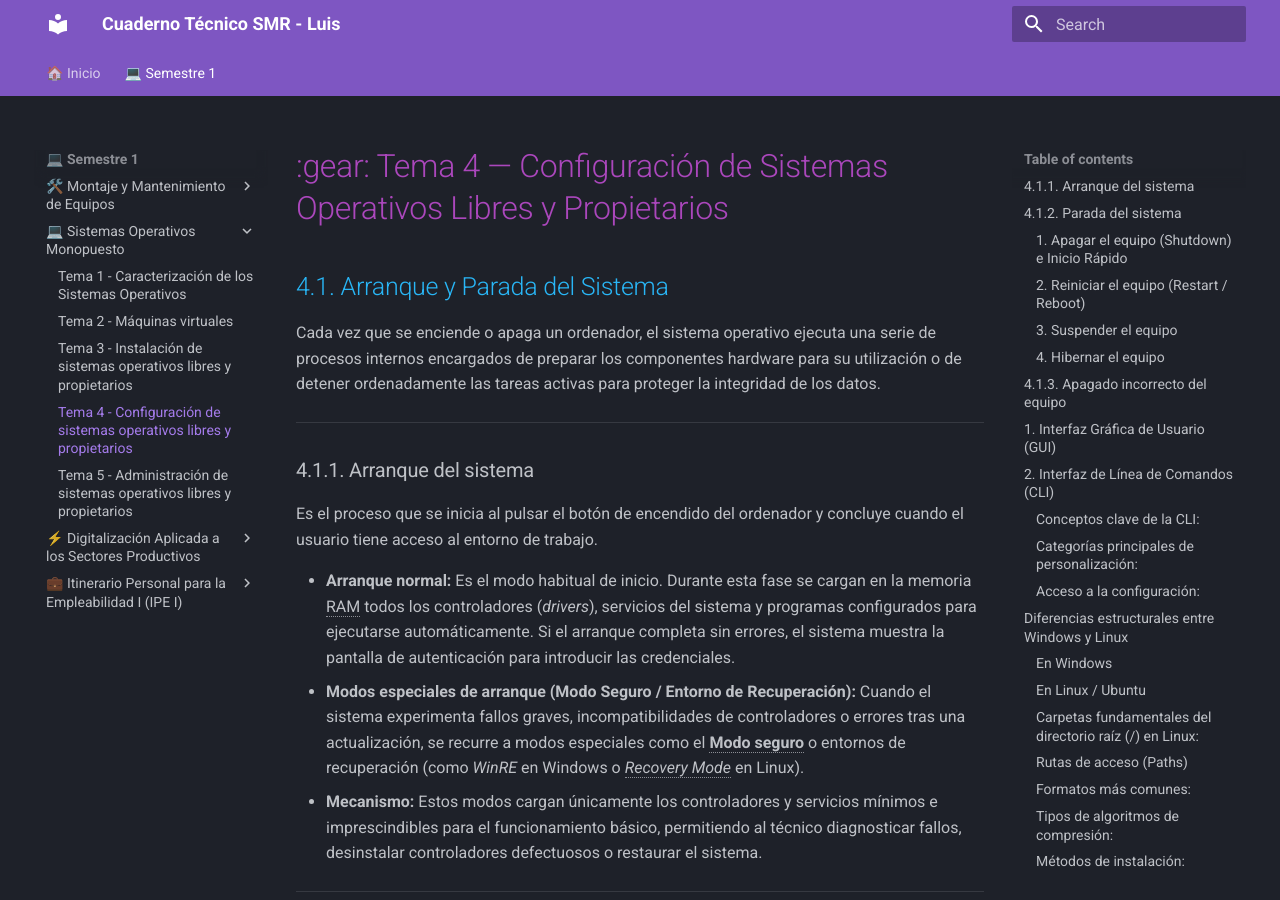
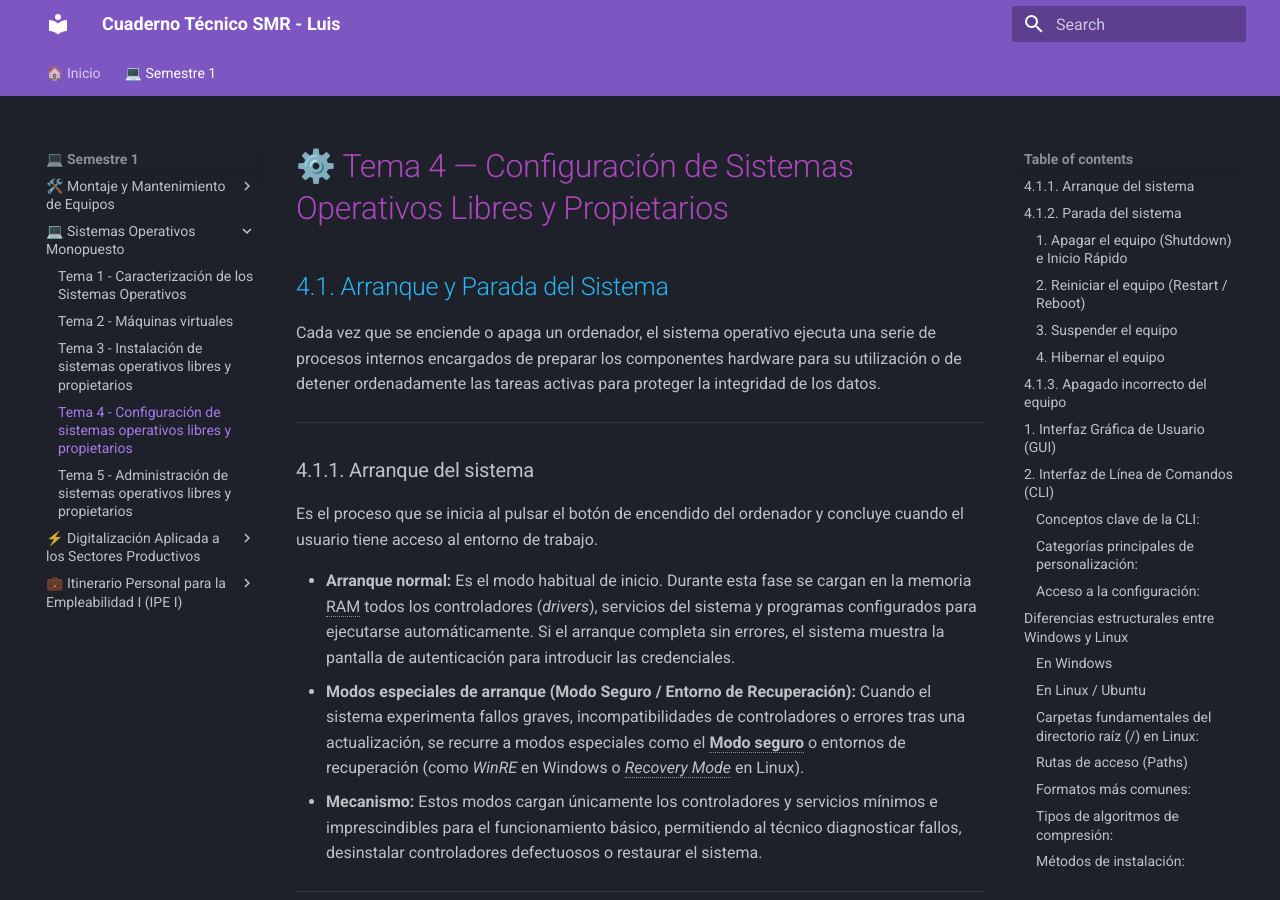
Before and after one commit to Beamspark/SMR-Apuntes, an MkDocs documentation site: the page built from docs/smr/sistemas/tema-4.md, in a window 1280 px wide and 900 px high. Built offline with MkDocs 1.6.1 and Material for MkDocs 9.7.7, drawn with Linux system fonts in a browser that asks for light colours; some of the changed lines change nothing that is shown.

Commit message:
Update tema-4.md

```diff
--- a/docs/smr/sistemas/tema-4.md
+++ b/docs/smr/sistemas/tema-4.md
@@ -1,4 +1,4 @@
-<h1 style="color: #ab47bc;">:gear: Tema 4 — Configuración de Sistemas Operativos Libres y Propietarios</h1>
+<h1 style="color: #ab47bc;">⚙️ Tema 4 — Configuración de Sistemas Operativos Libres y Propietarios</h1>
 
 <h2 style="color: #29b6f6;">4.1. Arranque y Parada del Sistema</h2>
 
```
